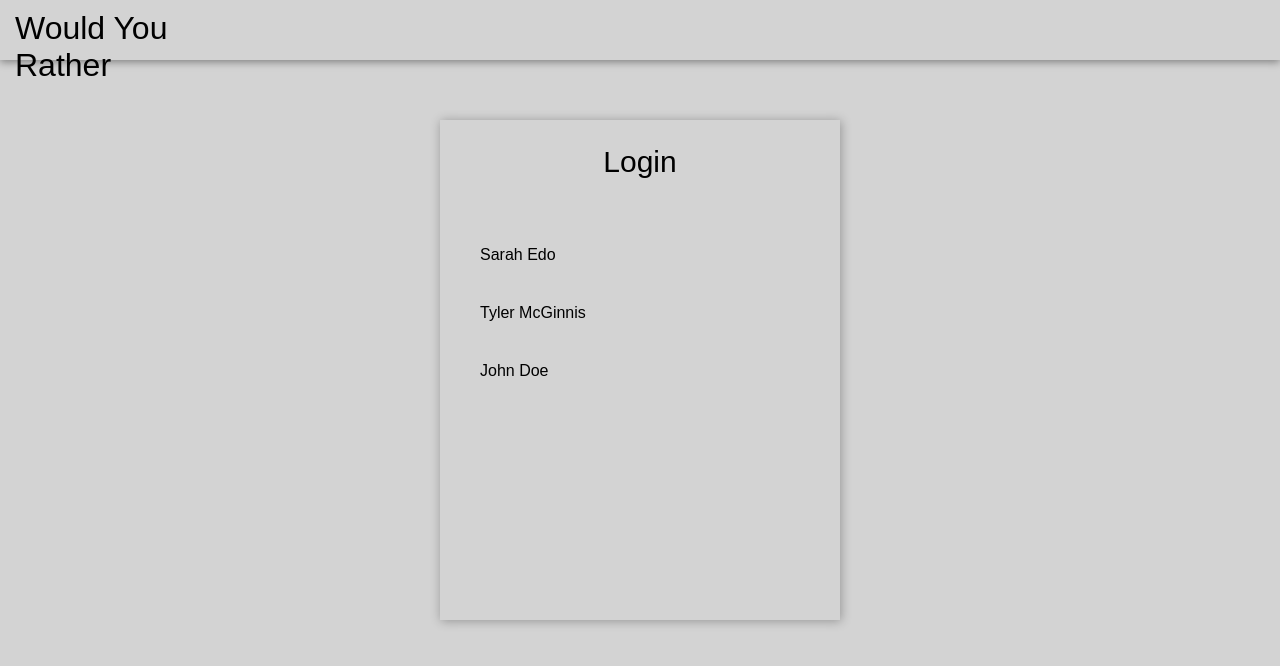
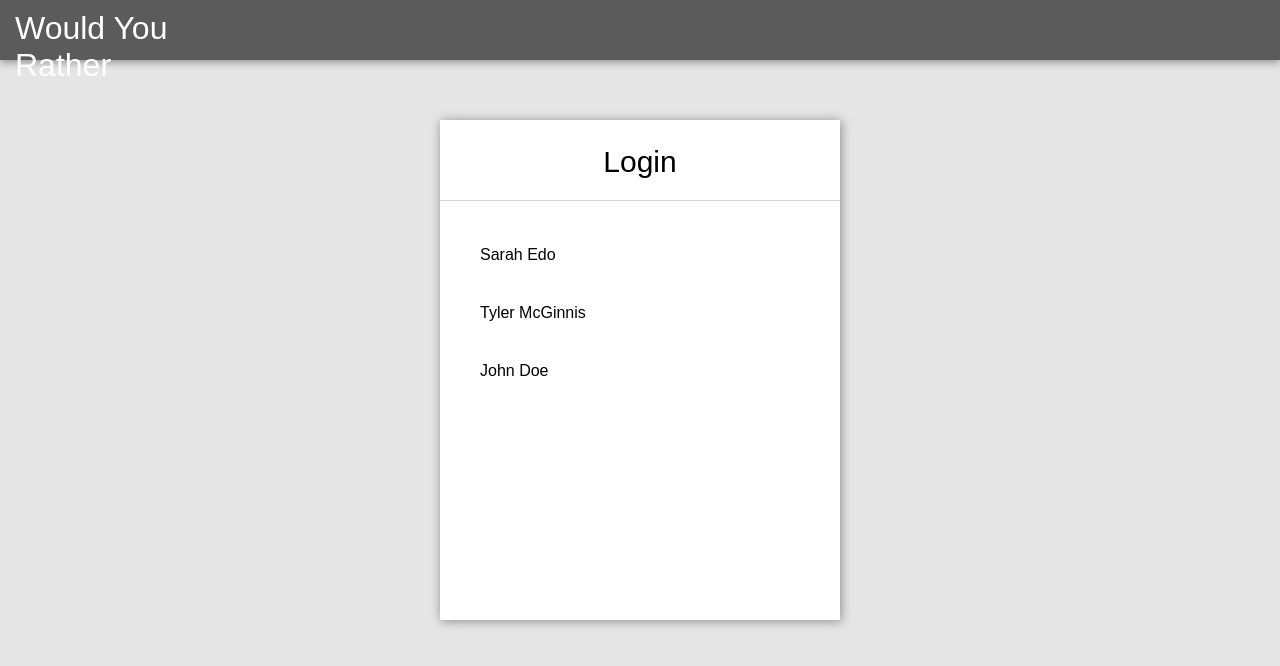
Before and after one commit to mattrobertson14/would-you-rather, a React app: page / in a window 1280 px wide. Built offline with nearby package versions, Linux system fonts and the light colour scheme; a web font is replaced by a local one.

Commit message:
added rubric and changed some styling

```diff
--- a/src/components/App/App.css
+++ b/src/components/App/App.css
@@ -2,7 +2,7 @@
   position: absolute;
   height: 100%;
   width: 100%;
-  background-color: lightgrey;
+  background-color: rgba(0,0,0,.1);
   font-family: 'Marvel', sans-serif;
 }
 
--- a/src/components/Header/Header.css
+++ b/src/components/Header/Header.css
@@ -4,13 +4,14 @@
   width: 100%;
   padding: 0px;
   margin: 0px;
-  background-color: lightgrey;
+  background-color: rgba(0,0,0,.6);
   box-shadow: 0px 2px 8px rgba(0,0,0,.4);
   z-index: 200;
 }
 
 .HeaderTitle {
   position: relative;
+  color: white;
   margin: 0px;
   padding: 0px;
   font-size: 32px;
--- a/src/components/Login/Login.css
+++ b/src/components/Login/Login.css
@@ -1,9 +1,10 @@
 .Login {
   position: relative;
+  background-color: rgba(255,255,255,1);
   top: 60px;
   width: 400px;
   height: 500px;
-  box-shadow: 1px 1px 10px rgba(0,0,0,.3);
+  box-shadow: 1px 1px 10px rgba(0,0,0,.4);
   margin: 0px auto;
 }
 
--- a/src/components/index.js
+++ b/src/components/index.js
@@ -1,5 +1,6 @@
 export {default as App} from "./App/App.js"
 export {default as Body} from "./Body/Body.js"
+export {default as createComponent} from "./createComponent.js"
 export {default as Header} from "./Header/Header.js"
 export {default as Home} from "./Home/Home.js"
 export {default as Leaderboard} from "./Leaderboard/Leaderboard.js"
```
Also changed, not shown: 3 other files.
